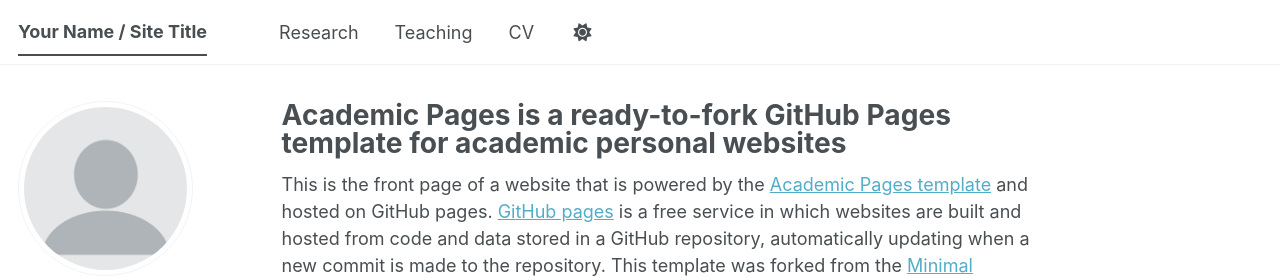
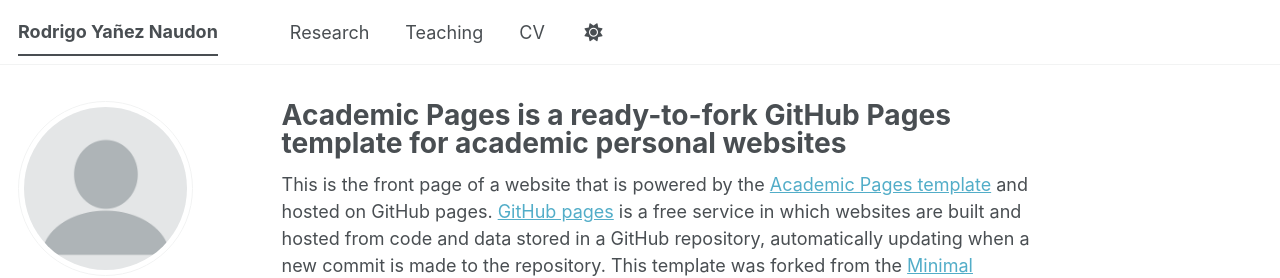
Before and after one commit to rsnaudon/rsnaudon.github.io, a Jekyll site: the page built from _pages/about.md, in a window 1280 px wide. Shown: the top 278 px of the page. Built offline with Jekyll 4.4.1, drawn with Linux system fonts in a browser that asks for light colours; a style sheet for code colours, icons or effects is not loaded.

Commit message:
Set site title to Rodrigo Yañez Naudon
Co-Authored-By: Claude Opus 5.5 <noreply@anthropic.com>

```diff
--- a/_config.yml
+++ b/_config.yml
@@ -9,7 +9,7 @@
 # Basic Site Settings
 locale                   : "en-US"
 site_theme               : "default" # The available themes options are "default", "air", "sunrise", "mint", "dirt" and "contrast"
-title                    : "Your Name / Site Title"
+title                    : "Rodrigo Yañez Naudon"
 title_separator          : "-"
 name                     : &name "Rodrigo Yañez"
 description              : &description "Your Name's academic portfolio"   # Update this with a general description of your site, this is the default if not overridden by a page
```
